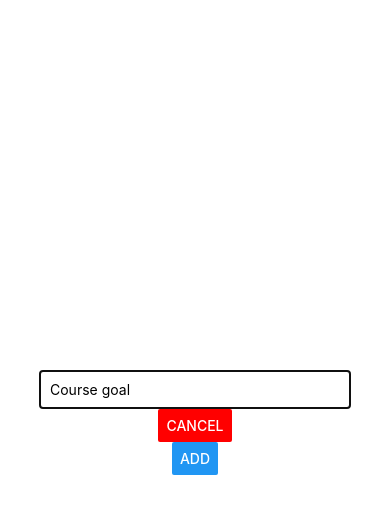
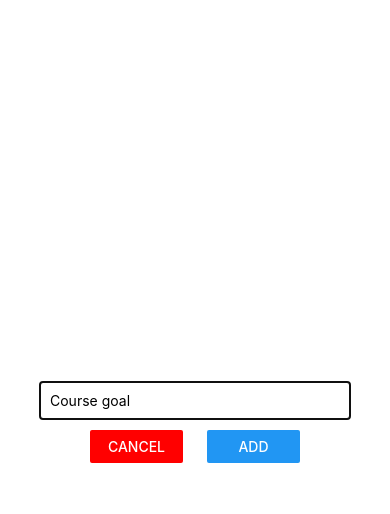
Before and after one commit to BenjaminKyhn/rn-complete-guide, a React Native app: screen / in a window 390 px wide. Both pictures are taken after a click on the button "ADD NEW GOAL". Shown: the top 514 px of the page. Built offline with nearby package versions, Linux system fonts and the light colour scheme.

Commit message:
Bit of styling

```diff
--- a/components/GoalInput.js
+++ b/components/GoalInput.js
@@ -22,8 +22,14 @@ const GoalInput = props => {
                     onChangeText={goalInputHandler}
                     value={enteredGoal}
                 />
-                <Button title="CANCEL" color="red" onPress={props.onCancel}/>
-                <Button title="ADD" onPress={addGoalHandler}/>
+                <View style={styles.buttonContainer}>
+                    <View style={styles.button}>
+                        <Button title="CANCEL" color="red" onPress={props.onCancel}/>
+                    </View>
+                    <View style={styles.button}>
+                        <Button title="ADD" onPress={addGoalHandler}/>
+                    </View>
+                </View>
             </View>
         </Modal>
     );
@@ -40,7 +46,16 @@ const styles = StyleSheet.create({
         borderColor: 'black',
         borderWidth: 1,
         padding: 10,
+        marginBottom: 10,
     },
+    buttonContainer: {
+        flexDirection: 'row',
+        justifyContent: 'space-around',
+        width: '60%',
+    },
+    button: {
+        width: '40%'
+    }
 });
 
 export default GoalInput;
```
